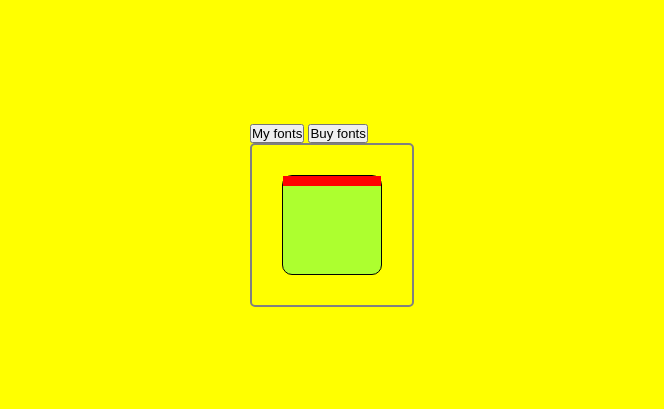
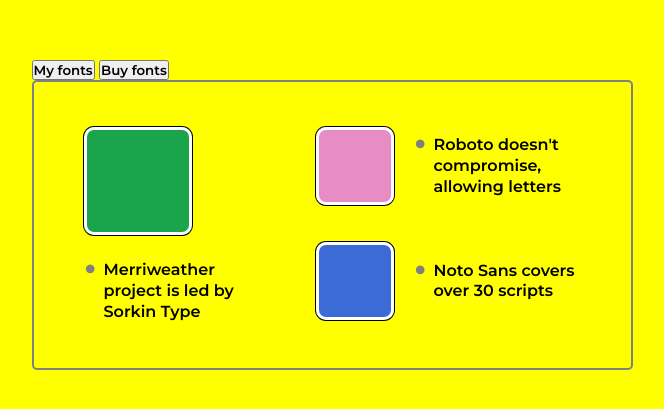
Before and after one commit to Kostya-star/layout-task, a website: page index.html in a window 1280 px wide. Shown: the part 185-594 px from the top of the page, without its empty margins (308-972 px from the left). Drawn offline with Linux system fonts and the light colour scheme.

Commit message:
did the styling of the card layout

```diff
--- a/index.html
+++ b/index.html
@@ -1,12 +1,18 @@
 <!DOCTYPE html>
 <html lang="en">
+
 <head>
   <link rel="stylesheet" href="/styles.css" />
-    <meta charset="UTF-8">
-    <meta http-equiv="X-UA-Compatible" content="IE=edge">
-    <meta name="viewport" content="width=device-width, initial-scale=1.0">
+  <link rel="preconnect" href="https://fonts.googleapis.com" />
+  <link rel="preconnect" href="https://fonts.gstatic.com" crossorigin />
+  <link href="https://fonts.googleapis.com/css2?family=Montserrat:wght@100;200;300;400;500;600;700;800;900&display=swap"
+    rel="stylesheet" />
+  <meta charset="UTF-8" />
+  <meta http-equiv="X-UA-Compatible" content="IE=edge" />
+  <meta name="viewport" content="width=device-width, initial-scale=1.0" />
   <title>Document</title>
 </head>
+
 <body>
   <div class="wrapper">
     <div class="card">
@@ -16,18 +22,26 @@
       </div>
       <div class="card__body">
         <div class="card__col_1">
-                    <div class="card__square">
-                        <p></p>
+          <div class="card__square square_green"></div>
+          <p>Merriweather project is led by Sorkin Type</p>
+        </div>
+        <div class="card__col_2">
+          <div class="card__group">
+            <div class="card__square square_red"></div>
+            <p>Roboto doesn't compromise, allowing letters</p>
+          </div>
+          <div class="card__group">
+            <div class="card__square square_blue"></div>
+            <p>Noto Sans covers over 30 scripts</p>
           </div>
         </div>
-                <div class="card__col_2"></div>
       </div>
     </div>
   </div>
 
-
   <script>
-        console.log("Hello from js!");
+    console.log('Hello from js!');
   </script>
 </body>
+
 </html>
--- a/styles.css
+++ b/styles.css
@@ -2,6 +2,8 @@
     padding: 0;
     margin: 0;
     box-sizing: border-box;
+    font-family: 'Montserrat', sans-serif;
+    font-weight: 600;
 }
 
 .wrapper {
@@ -13,20 +15,78 @@
 }
 
 .card__body {
-    padding: 30px;
+    /* display: grid; */
+    /* grid-template-columns: repeat(auto-fill, minmax(140px, 1fr)); */
+    /* grid-template-columns: 1fr auto-fit; */
+    display: flex;
+    gap: 65px;
+    padding: 45px 50px;
     border: 2px solid gray;
     border-radius: 5px;
 }
 
+.card__group {
+    display: flex;
+}
+
+.card__col_1 {
+    /* display: flex;
+    flex-direction: column;
+    align-items: flex-start; */
+}
+.card__col_2 {
+    display: flex;
+    flex-direction: column;
+    gap: 37px;
+}
+.card__col_2 p {
+    margin-left: 20px;
+}
+
+.card__col_2 .card__group {
+    display: flex;
+    align-items: center;
+}
+
 .card__square {
-    width: 100px;
-    height: 100px;
-    background-color: greenyellow;
-    border: 1px solid black;
     border-radius: 10px;
+    box-shadow:
+    inset 0 0 0 3px white, /* white border of 1px inside */
+    0 0 0 1px black;
     /* padding: 5px; */
 }
-.card__square p {
-    padding: 5px;
-    background-color: red;
+
+.square_green {
+    width: 108px;
+    height: 108px;
+    background-color: rgb(26, 165, 77);
+    margin-bottom: 25px;
 }
+.square_red {
+    width: 78px;
+    height: 78px;
+    background-color: rgb(232, 140, 198);
+}
+.square_blue {
+    width: 78px;
+    height: 78px;
+    background-color: rgb(61, 107, 214);
+}
+.card__body p {
+    width: 167px;
+    display: flex;
+    justify-content: center;
+    padding-left: 20px;
+    line-height: 1.3;
+    position: relative;
+}
+.card__body p::before {
+    content: '\2022';
+    color: gray;
+    font-size: 40px;
+    position: absolute;
+    top: -20px;
+    left: 0;
+    /* height: 100%; */
+    /* margin-right: 10px; */
+}
```
Lines whose indentation alone changed are shown as unchanged.
